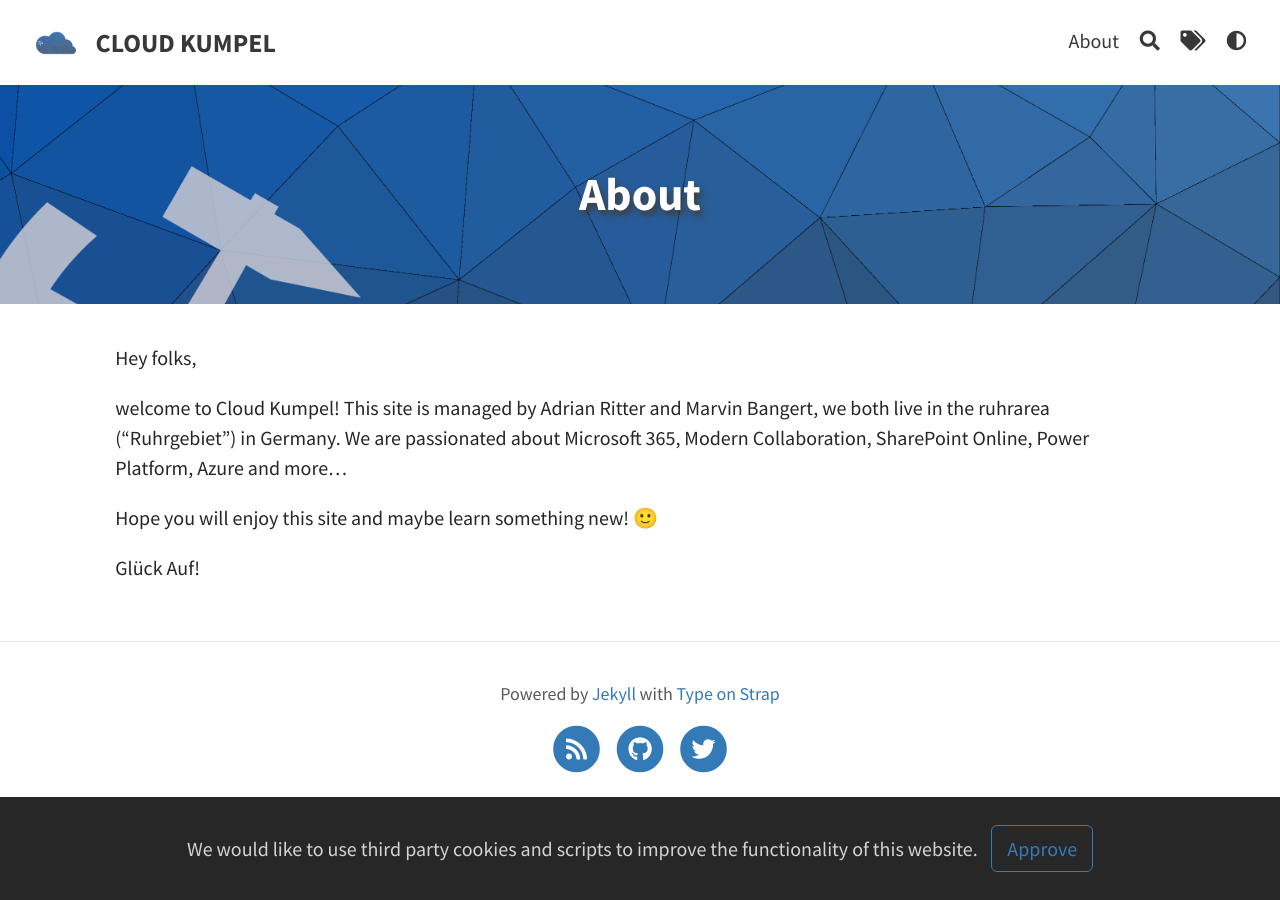
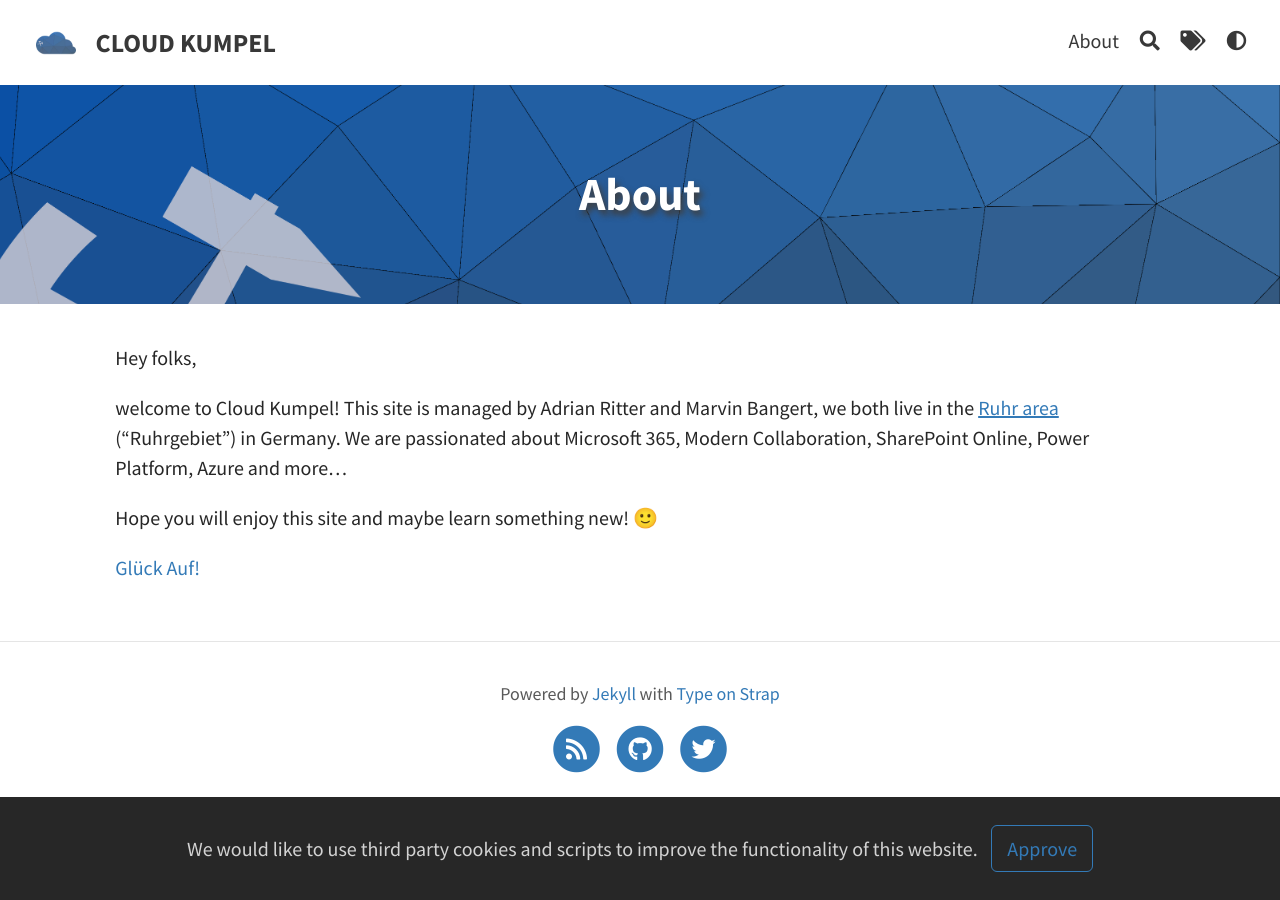
Before and after one commit to Cloud-Kumpel/CloudKumpel, a Jekyll site: the page built from pages/about.md, in a window 1280 px wide. Built offline with Jekyll 4.4.1, drawn with Linux system fonts in a browser that asks for light colours.

Commit message:
added links

```diff
--- a/pages/about.md
+++ b/pages/about.md
@@ -7,8 +7,8 @@ feature-img: "assets/img/header image.png"
 
 Hey folks,
 
-welcome to Cloud Kumpel! This site is managed by Adrian Ritter and Marvin Bangert, we both live in the ruhrarea ("Ruhrgebiet") in Germany. We are passionated about Microsoft 365, Modern Collaboration, SharePoint Online, Power Platform, Azure and more...
+welcome to Cloud Kumpel! This site is managed by Adrian Ritter and Marvin Bangert, we both live in the [<u>Ruhr area</u>](https://en.wikipedia.org/wiki/Ruhr) ("Ruhrgebiet") in Germany. We are passionated about Microsoft 365, Modern Collaboration, SharePoint Online, Power Platform, Azure and more...
 
 Hope you will enjoy this site and maybe learn something new! 🙂
 
-Glück Auf!
+[Glück Auf!](https://en.wikipedia.org/wiki/Gl%C3%BCck_auf)
```
